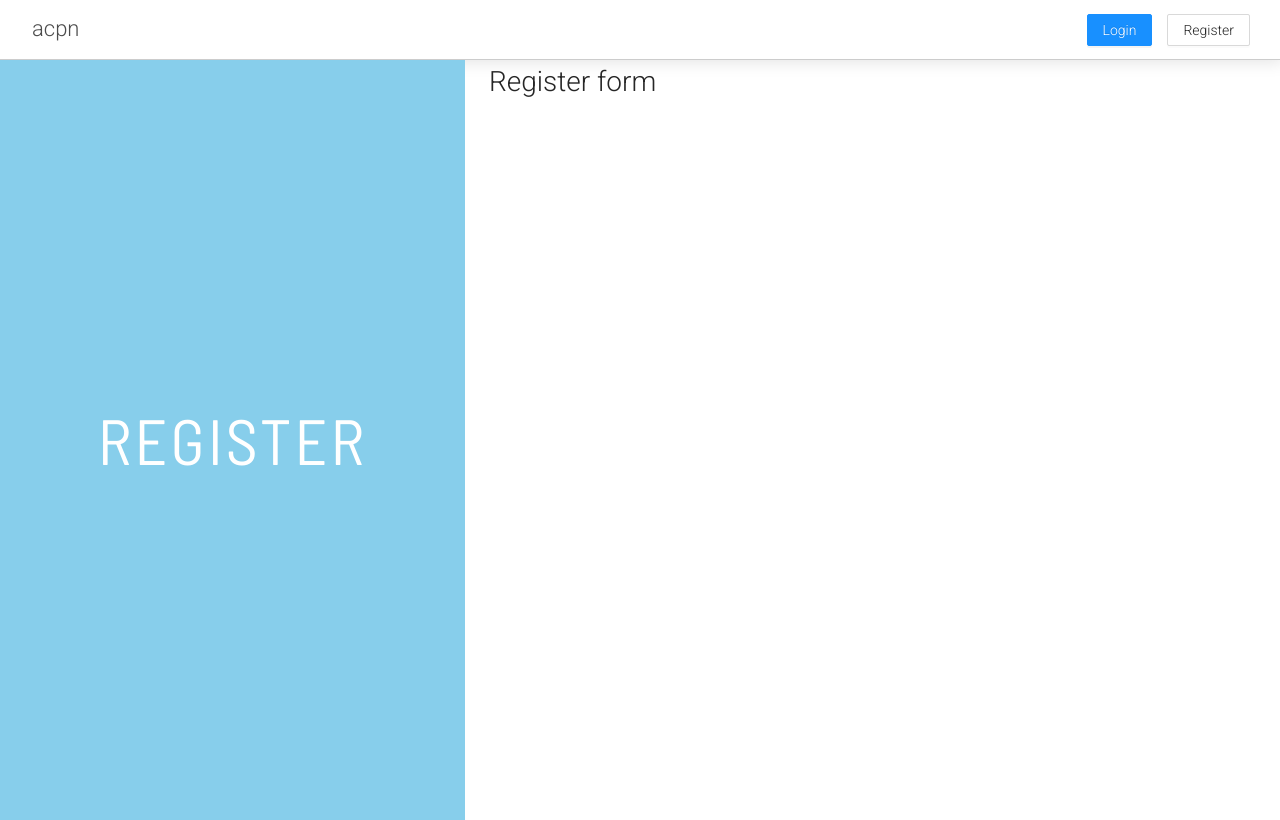
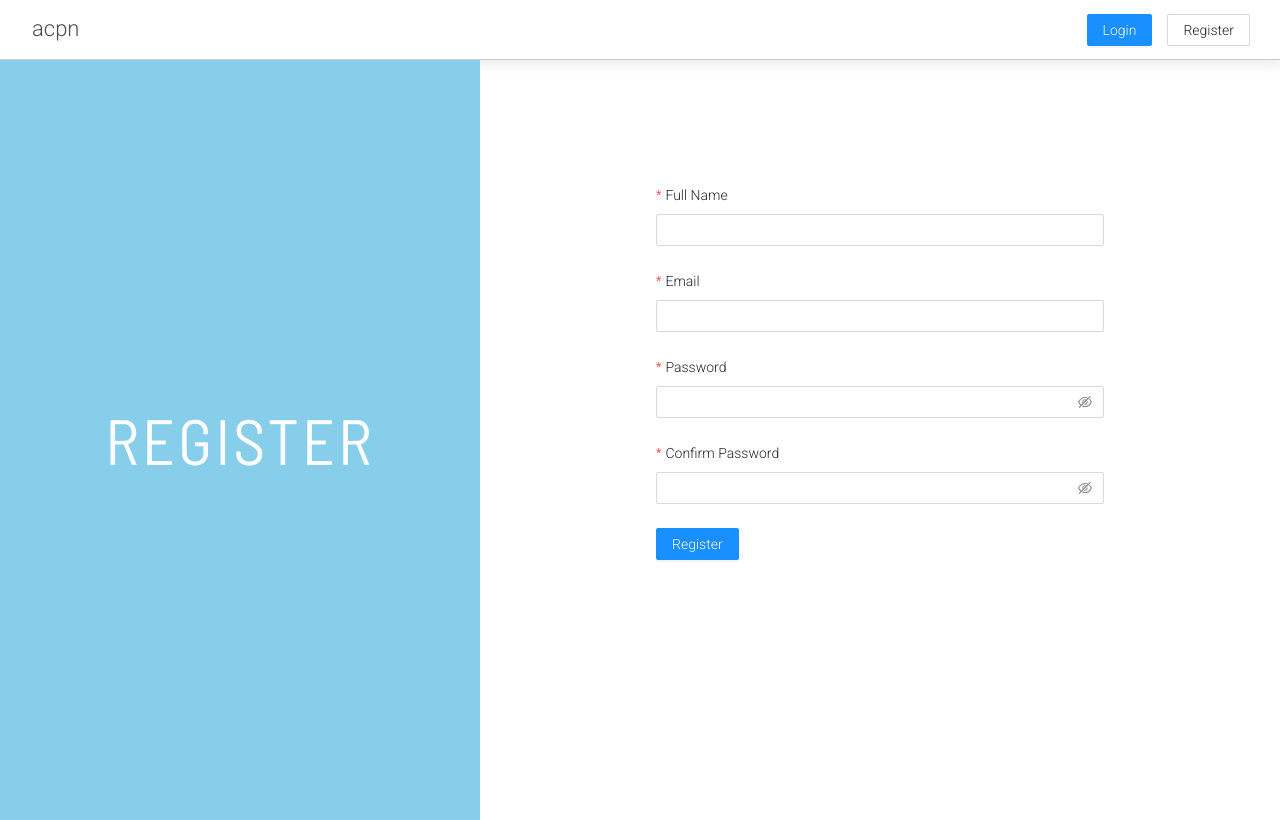
Before and after one commit to shahreaz0/ami-coding-pari-na, a React (Vite) app in the folder client/: page /register in a window 1280 px wide. Built offline with nearby package versions, Linux system fonts and the light colour scheme.

Commit message:
Add and style LoginForm and RegisterForm

```diff
--- /dev/null
+++ b/client/src/components/LoginForm.jsx
@@ -0,0 +1,56 @@
+import React from "react";
+import { Form, Input, Button } from "antd";
+
+// utils
+import { loginFormValidate } from "../utils/validate";
+
+const LoginForm = (props) => {
+	const onFinish = (values) => {
+		console.log("Success:", values);
+	};
+
+	const onFinishFailed = (errorInfo) => {
+		console.log("Failed:", errorInfo);
+	};
+
+	return (
+		<div className="LoginForm">
+			<Form
+				name="basic"
+				initialValues={{
+					remember: true,
+				}}
+				onFinish={onFinish}
+				onFinishFailed={onFinishFailed}
+				autoComplete="off"
+				layout="vertical"
+			>
+				<Form.Item
+					label="Email"
+					name="email"
+					rules={loginFormValidate.email}
+					hasFeedback
+				>
+					<Input />
+				</Form.Item>
+
+				<Form.Item
+					label="Password"
+					name="password"
+					rules={loginFormValidate.password}
+					hasFeedback
+				>
+					<Input.Password />
+				</Form.Item>
+
+				<Form.Item>
+					<Button type="primary" htmlType="submit">
+						Login
+					</Button>
+				</Form.Item>
+			</Form>
+		</div>
+	);
+};
+
+export default LoginForm;
--- a/client/src/components/LoginPage.css
+++ b/client/src/components/LoginPage.css
@@ -1,3 +1,23 @@
 .LoginPage {
   height: 95vh;
 }
+
+.LoginPage-form {
+  margin: 6rem 11rem;
+  display: flex;
+  flex-direction: column;
+  justify-content: center;
+  height: 60%;
+}
+
+@media screen and (max-width: 1000px) {
+  .LoginPage-form {
+    margin: 4rem 6rem;
+  }
+}
+
+@media screen and (max-width: 480px) {
+  .LoginPage-form {
+    margin: 4rem 2rem;
+  }
+}
--- a/client/src/components/LoginPage.jsx
+++ b/client/src/components/LoginPage.jsx
@@ -2,18 +2,23 @@ import React from "react";
 import { Row, Col } from "antd";
 import "./LoginPage.css";
 
+//components
+import LoginForm from "./LoginForm";
+
 const LoginPage = (props) => {
 	return (
 		<div className="LoginPage">
-			<Row gutter={[24, 16]}>
+			<Row>
 				<Col xs={24} md={9} lg={9}>
 					<div className="side-text">
-						<p>LOGIN</p>
+						<p>Login</p>
 					</div>
 				</Col>
 
 				<Col xs={24} md={15} lg={15}>
-					<h1>login form</h1>
+					<div className="LoginPage-form">
+						<LoginForm />
+					</div>
 				</Col>
 			</Row>
 		</div>
--- /dev/null
+++ b/client/src/components/RegisterForm.jsx
@@ -0,0 +1,75 @@
+import React from "react";
+import { Form, Input, Button } from "antd";
+
+// utils
+import { registerFormValidate } from "../utils/validate";
+
+const RegisterForm = (props) => {
+	const onFinish = (values) => {
+		console.log("Success:", values);
+	};
+
+	const onFinishFailed = (errorInfo) => {
+		console.log("Failed:", errorInfo);
+	};
+
+	return (
+		<div className="LoginForm">
+			<Form
+				name="basic"
+				initialValues={{
+					remember: true,
+				}}
+				onFinish={onFinish}
+				onFinishFailed={onFinishFailed}
+				autoComplete="off"
+				layout="vertical"
+			>
+				<Form.Item
+					label="Full Name"
+					name="name"
+					rules={registerFormValidate.name}
+					hasFeedback
+				>
+					<Input />
+				</Form.Item>
+
+				<Form.Item
+					label="Email"
+					name="email"
+					rules={registerFormValidate.email}
+					hasFeedback
+				>
+					<Input />
+				</Form.Item>
+
+				<Form.Item
+					label="Password"
+					name="password"
+					rules={registerFormValidate.password}
+					hasFeedback
+				>
+					<Input.Password />
+				</Form.Item>
+
+				<Form.Item
+					name="confirm"
+					label="Confirm Password"
+					dependencies={["password"]}
+					hasFeedback
+					rules={registerFormValidate.confirmPassword}
+				>
+					<Input.Password />
+				</Form.Item>
+
+				<Form.Item>
+					<Button type="primary" htmlType="submit">
+						Register
+					</Button>
+				</Form.Item>
+			</Form>
+		</div>
+	);
+};
+
+export default RegisterForm;
--- a/client/src/components/RegisterPage.css
+++ b/client/src/components/RegisterPage.css
@@ -1,3 +1,23 @@
 .RegisterPage {
   height: 95vh;
 }
+
+.RegisterPage-form {
+  margin: 6rem 11rem;
+  display: flex;
+  flex-direction: column;
+  justify-content: center;
+  height: 60%;
+}
+
+@media screen and (max-width: 1000px) {
+  .RegisterPage-form {
+    margin: 4rem 6rem;
+  }
+}
+
+@media screen and (max-width: 480px) {
+  .RegisterPage-form {
+    margin: 4rem;
+  }
+}
--- a/client/src/components/RegisterPage.jsx
+++ b/client/src/components/RegisterPage.jsx
@@ -2,10 +2,13 @@ import React from "react";
 import { Row, Col } from "antd";
 import "./RegisterPage.css";
 
+// components
+import RegisterForm from "./RegisterForm";
+
 const RegisterPage = (props) => {
 	return (
 		<div className="RegisterPage">
-			<Row gutter={[24, 16]}>
+			<Row>
 				<Col xs={24} md={9} lg={9}>
 					<div className="side-text">
 						<p>Register</p>
@@ -13,7 +16,9 @@ const RegisterPage = (props) => {
 				</Col>
 
 				<Col xs={24} md={15} lg={15}>
-					<h1>Register form</h1>
+					<div className="RegisterPage-form">
+						<RegisterForm />
+					</div>
 				</Col>
 			</Row>
 		</div>
--- /dev/null
+++ b/client/src/utils/validate.js
@@ -0,0 +1,80 @@
+const registerFormValidate = {
+	name: [
+		{
+			required: true,
+			message: "Please input your Full Name!",
+		},
+	],
+	email: [
+		{
+			type: "email",
+			message: "The input is not valid Email!",
+		},
+		{
+			required: true,
+			message: "Please input your Email!",
+		},
+	],
+	password: [
+		{
+			required: true,
+			message: "Please input your password!",
+		},
+		{
+			pattern: new RegExp("(?=.*?[A-Z])"),
+			message: "Password must contain one Capital letter!",
+		},
+		{
+			pattern: new RegExp("(?=.*?[0-9])"),
+			message: "Password must contain one digit!",
+		},
+	],
+	confirmPassword: [
+		{
+			required: true,
+			message: "Please confirm your password!",
+		},
+		({ getFieldValue }) => ({
+			validator(_, value) {
+				if (!value || getFieldValue("password") === value) {
+					return Promise.resolve();
+				}
+
+				return Promise.reject(
+					new Error(
+						"The two passwords that you entered do not match!"
+					)
+				);
+			},
+		}),
+	],
+};
+
+const loginFormValidate = {
+	email: [
+		{
+			type: "email",
+			message: "The input is not valid Email!",
+		},
+		{
+			required: true,
+			message: "Please input your Email!",
+		},
+	],
+	password: [
+		{
+			required: true,
+			message: "Please input your password!",
+		},
+		{
+			pattern: new RegExp("(?=.*?[A-Z])"),
+			message: "Password must contain one Capital letter!",
+		},
+		{
+			pattern: new RegExp("(?=.*?[0-9])"),
+			message: "Password must contain one digit!",
+		},
+	],
+};
+
+export { registerFormValidate, loginFormValidate };
```
